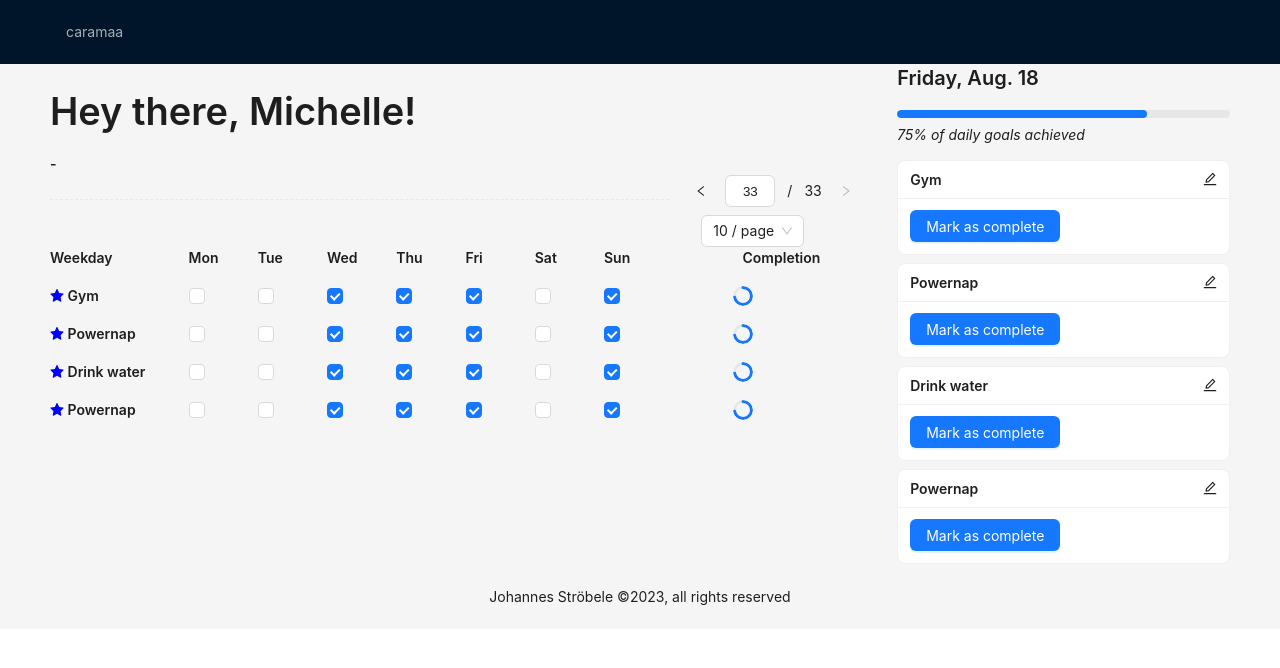
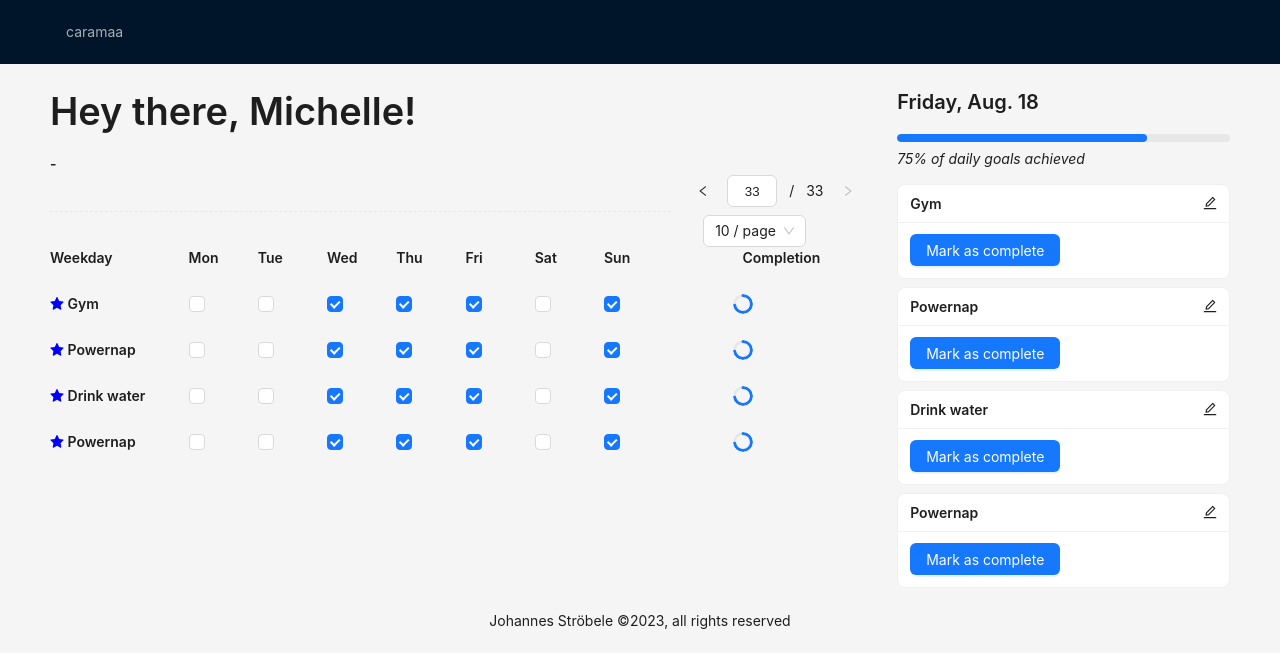
Before and after one commit to johannesstroebele91/carambola, a Next.js app: page / in a window 1280 px wide. Shown: the top 668 px of the page. Built offline with nearby package versions, Linux system fonts and the light colour scheme.

Commit message:
Improve styling for weekly habits

```diff
--- a/app/Habits.tsx
+++ b/app/Habits.tsx
@@ -23,20 +23,19 @@ export const Habits = () => {
     const onChange = () => {
     };
     return (
-        <Row gutter={[16, 24]}>
+        <Row gutter={[16, 24]} style={{marginTop: 24}}>
             <Col span={17}>
-                <Title style={{marginTop: 24}}>Hey there, Michelle!</Title>
+                <Title>Hey there, Michelle!</Title>
                 <Quotes/>
-                <Row gutter={[16, 24]}>
-                    <Col span={18}>
+                <Row gutter={[16, 24]} align="middle">
+                    <Col flex="auto">
                         <Divider dashed/>
                     </Col>
-                    <Col span={6}>
+                    <Col flex="210px">
                         <Pagination simple defaultCurrent={currentWeek * 10} total={currentWeek * 10}
                                     onChange={onChange}/>
                     </Col>
                 </Row>
-
                 <WeeklyHabits habits={habits}/>
             </Col>
             <Col span={7}>
--- a/app/Habits/Weekly/WeeklyHabits.tsx
+++ b/app/Habits/Weekly/WeeklyHabits.tsx
@@ -13,7 +13,7 @@ export const WeeklyHabits: React.FC<WeeklyHabitsProps> = ({habits}: WeeklyHabits
     // getDatesByWeekdayAndCalendarWeek('Thursday', 34, habit?.doneHistory);
     return (
         <>
-            <Space direction="vertical" size="middle" style={{display: 'flex'}}>
+            <Space direction="vertical" size="large" style={{display: 'flex'}}>
                 <WeeklyProgressColDef/>
                 {habits.map(habit => (
                     <WeeklyProgressRowData key={habit.id} habit={habit}/>
```
